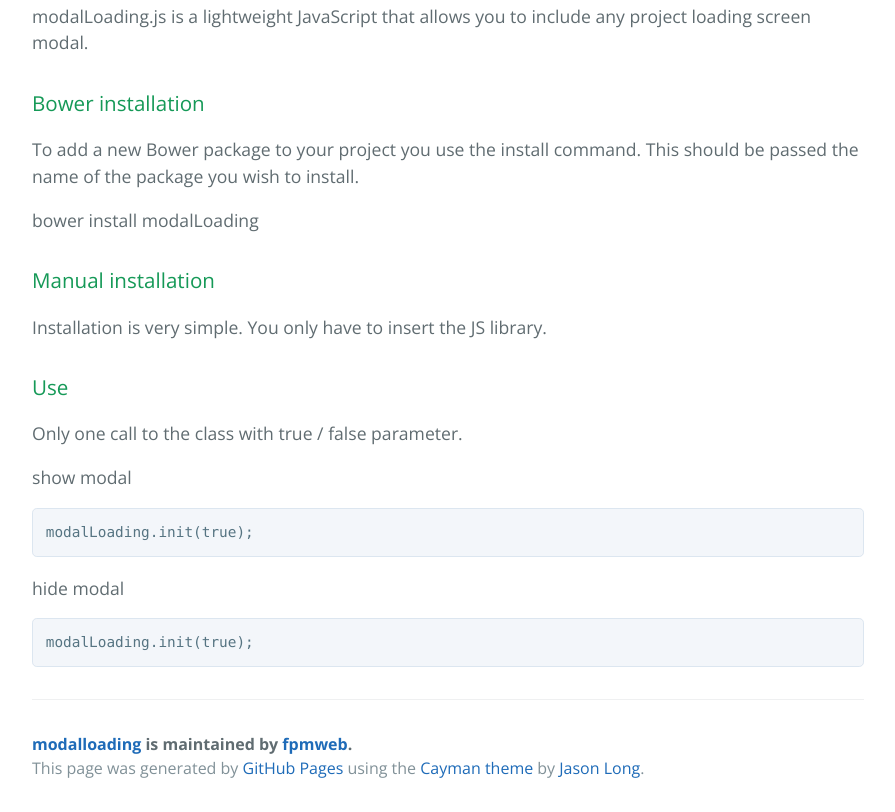
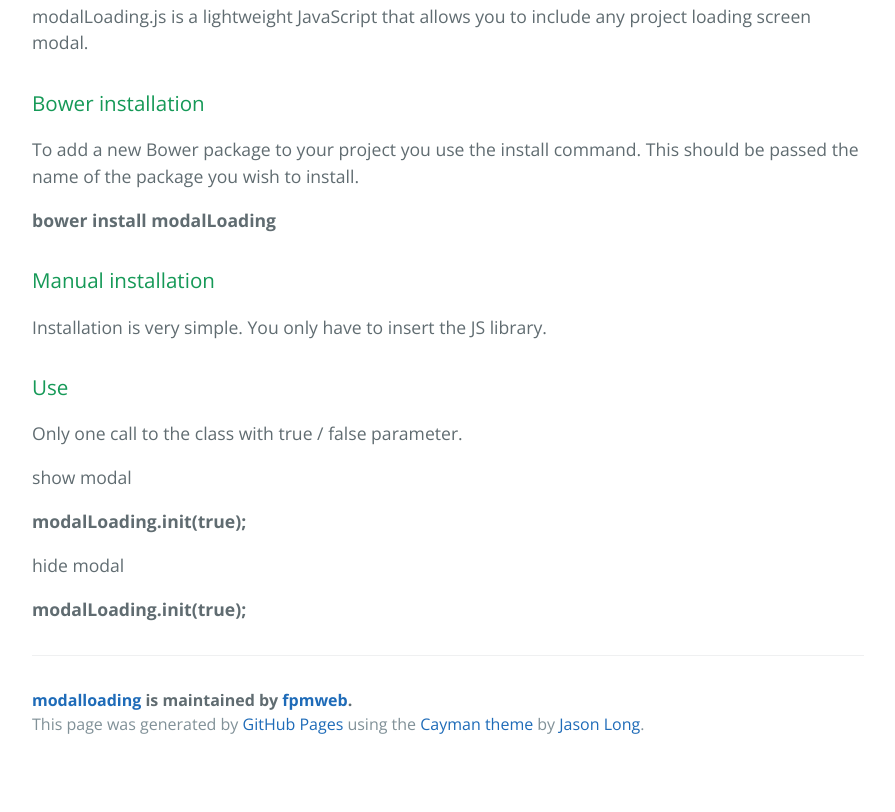
Before and after one commit to fpmweb/modalLoading, a plain HTML site: page index.html in a window 1280 px wide. Shown: the part 460-1272 px from the top of the page, without its empty margins (192-1087 px from the left). After the commit the page ends 1228 px from the top, so only its background shows below. Drawn offline with nearby package versions, Linux system fonts and the light colour scheme; a script that the page names is missing.

Commit message:
Update index.html

```diff
--- a/index.html
+++ b/index.html
@@ -29,7 +29,7 @@
 
 <p>To add a new Bower package to your project you use the install command. This should be passed the name of the package you wish to install.</p>
 
-<p>bower install modalLoading</p>
+<p><b>bower install modalLoading</b></p>
 
 <h3>
 <a id="designer-templates" class="anchor" href="#designer-templates" aria-hidden="true"><span aria-hidden="true" class="octicon octicon-link"></span></a>Manual installation</h3>
@@ -45,11 +45,11 @@
 
 <p>show modal</p>
 
-  <pre>modalLoading.init(true);</pre>
+  <p><b>modalLoading.init(true);</b></p>
 
 <p>hide modal</p>
 
-  <pre>modalLoading.init(true);</pre>
+  <p><b>modalLoading.init(true);</b></p>
 
 
 
```
